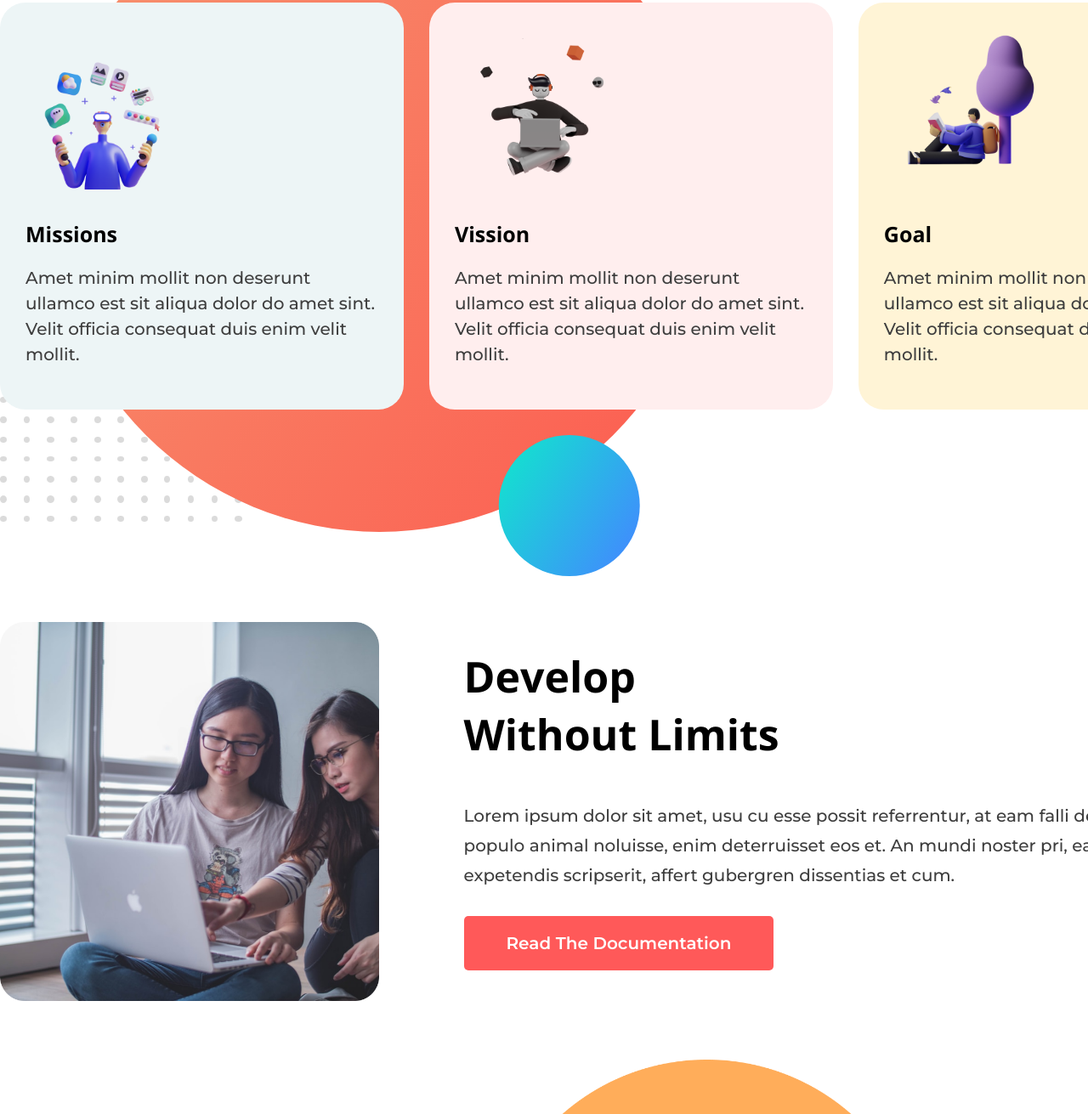
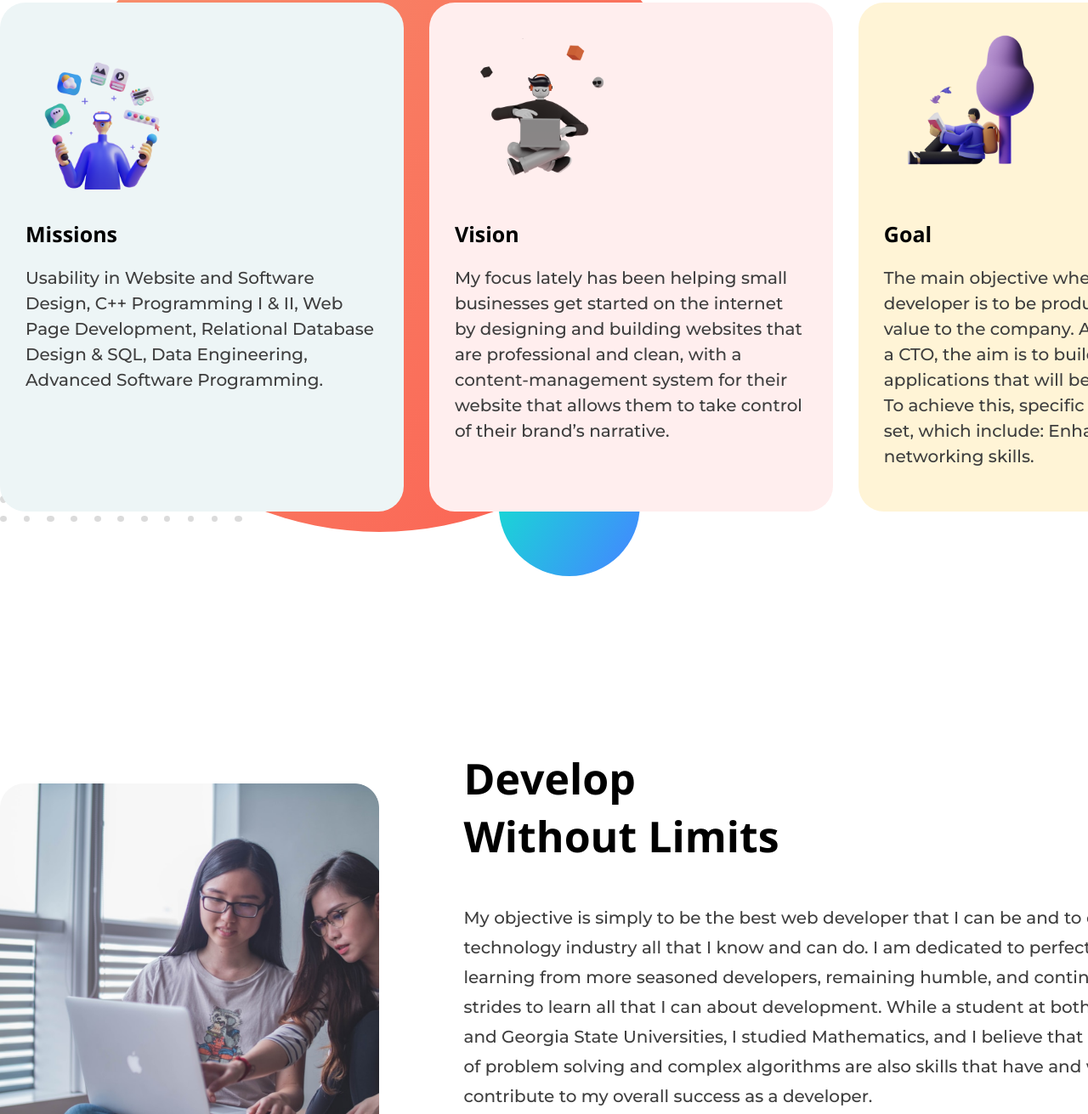
Before and after one commit to devhasibulislam/assignment-01, a plain HTML site: page index.html in a window 1280 px wide. Shown: the part 799-2110 px from the top of the page at 85% size. Drawn offline with nearby package versions, Linux system fonts and the light colour scheme.

Commit message:
adding all text info as vision: mission 2k22

```diff
--- a/index.html
+++ b/index.html
@@ -25,7 +25,10 @@
             <!-- reusable -->
             <article class="sec_article">
                 <p>
-                    I am a web developer with a vast array of knowledge in many different front end and back end languages, responsive frameworks, databases, and best code practices. My objective is simply to be the best web developer that I can be and to contribute to the technology industry all that I know and can do.
+                    I am a web developer with a vast array of knowledge in many different front end and back end
+                    languages, responsive frameworks, databases, and best code practices. My objective is simply to be
+                    the best web developer that I can be and to contribute to the technology industry all that I know
+                    and can do.
                 </p>
                 <div class="article_btn">
                     <a target="_blank" href="https://github.com/hasibulislam999" class="tomato_bg">Explore Now</a>
@@ -47,30 +50,26 @@
                 <img src="images/illustrator-1.png" alt="illustrator 1">
                 <h2>Missions</h2>
                 <p>
-                    Amet minim mollit non deserunt
-                    ullamco est sit aliqua dolor do amet
-                    sint. Velit officia consequat duis enim
-                    velit mollit.
+                    Usability in Website and Software Design, C++ Programming I & II, Web Page Development, Relational
+                    Database Design & SQL, Data Engineering, Advanced Software Programming.
                 </p>
             </div>
             <div class="card">
                 <img src="images/illustrator-2.png" alt="illustrator 2">
-                <h2>Vission</h2>
+                <h2>Vision</h2>
                 <p>
-                    Amet minim mollit non deserunt
-                    ullamco est sit aliqua dolor do amet
-                    sint. Velit officia consequat duis enim
-                    velit mollit.
+                    My focus lately has been helping small businesses get started on the internet by designing and
+                    building websites that are professional and clean, with a content-management system for their
+                    website that allows them to take control of their brand’s narrative.
                 </p>
             </div>
             <div class="card">
                 <img src="images/illustrator-3.png" alt="illustrator 3">
                 <h2>Goal</h2>
                 <p>
-                    Amet minim mollit non deserunt
-                    ullamco est sit aliqua dolor do amet
-                    sint. Velit officia consequat duis enim
-                    velit mollit.
+                    The main objective when working as a developer is to be productive and deliver value to the company.
+                    As a developer or a CTO, the aim is to build practical applications that will be 100% successful. To
+                    achieve this, specific goals need to be set, which include: Enhancing your networking skills.
                 </p>
             </div>
         </div>
@@ -87,10 +86,13 @@
                 <!-- reusable -->
                 <article class="sec_article">
                     <p>
-                        Lorem ipsum dolor sit amet, usu cu esse possit referrentur, at eam falli
-                        deterruisset. No duo populo animal noluisse, enim deterruisset eos et. An
-                        mundi noster pri, ea eos quas expetendis scripserit, affert gubergren
-                        dissentias et cum.
+                        My objective is simply to be the best web developer that I can be and to contribute to the
+                        technology industry all that I know and can do. I am dedicated to perfecting my craft by
+                        learning from more seasoned developers, remaining humble, and continuously making strides to
+                        learn all that I can about development. While a student at both Georgia Southern and Georgia
+                        State Universities, I studied Mathematics, and I believe that my understanding of problem
+                        solving and complex algorithms are also skills that have and will continue to contribute to my
+                        overall success as a developer.
                     </p>
                     <div class="article_btn">
                         <a target="_blank" href="https://docs.github.com/en" class="tomato_bg">Read The
@@ -109,10 +111,11 @@
                 <!-- reusable -->
                 <article class="sec_article sec_art_flip">
                     <p>
-                        Lorem ipsum dolor sit amet, usu cu esse possit referrentur, at eam falli
-                        deterruisset. No duo populo animal noluisse, enim deterruisset eos et. An
-                        mundi noster pri, ea eos quas expetendis scripserit, affert gubergren
-                        dissentias et cum.
+                        Dedicated and efficient full stack developer with 6+ years experience in application layers,
+                        presentation layers, and databases. Certified in both F/E and B/E technologies. Spearheaded
+                        successful transition from LAMP stack to MEAN which cut latency by 40% and increased
+                        effectiveness of database administrators by 20%. Seeking to further improve HTML5 and CSS3
+                        skills as the future full stack developer at Atmospheric Solutions.
                     </p>
                     <div class="article_btn">
                         <a target="_blank" href="https://docs.github.com/en" class="tomato_bg">Read The
```
